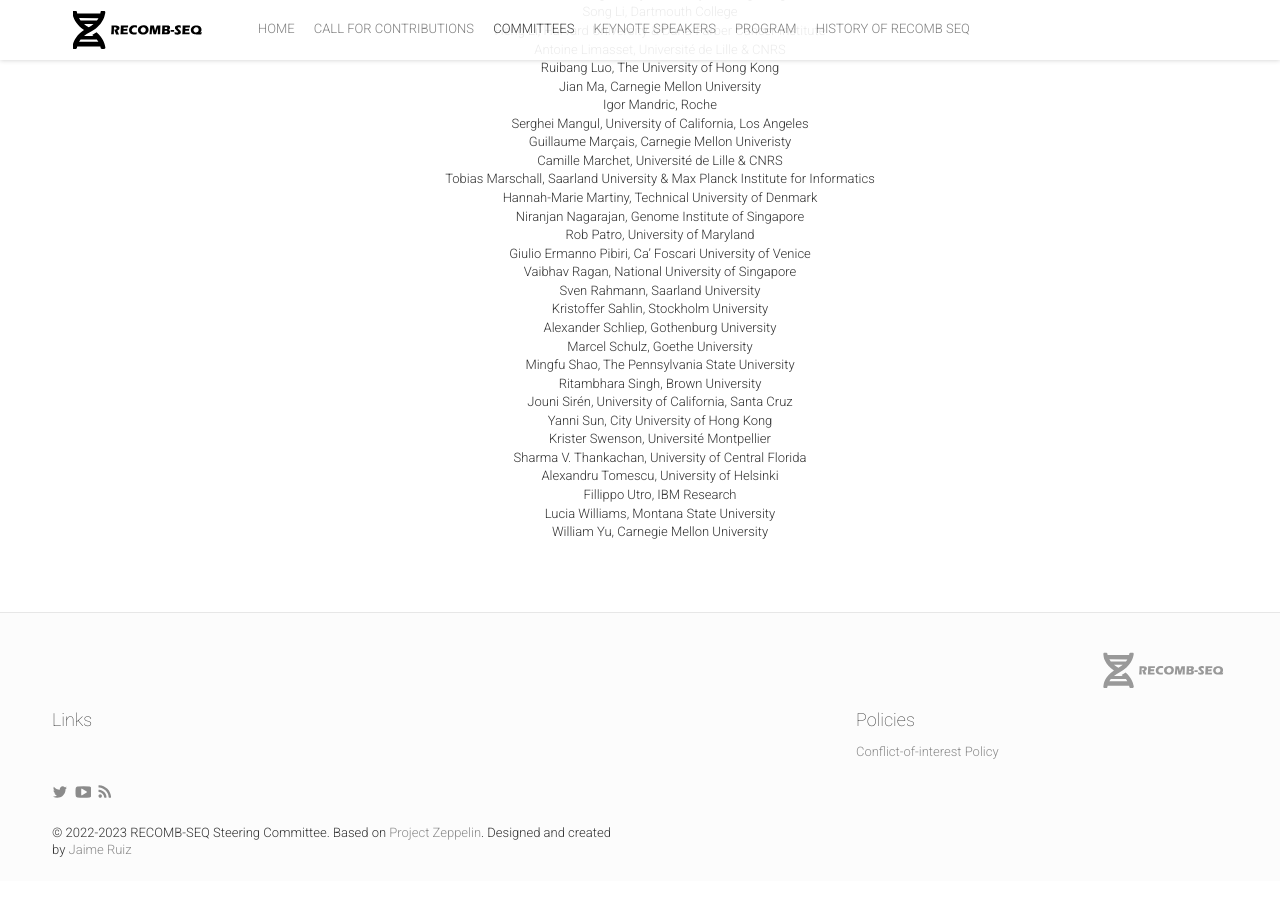
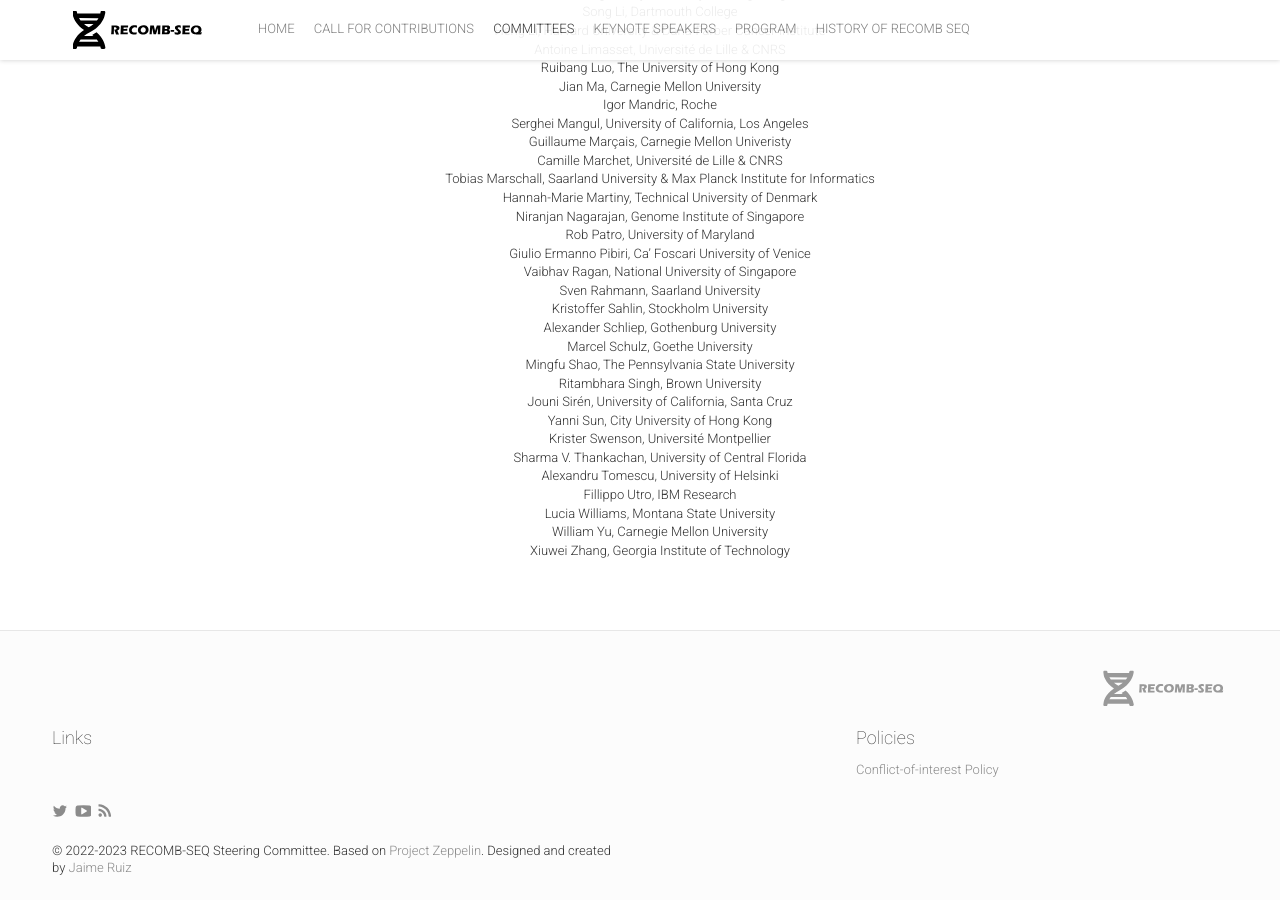
Before and after one commit to recomb-seq/recomb-seq.github.io, a Jekyll site: the page built from team.html, in a window 1280 px wide and 900 px high, scrolled down 2226 px. Built offline with Jekyll 4.4.1, drawn with Linux system fonts in a browser that asks for light colours; nearby versions of some CDN libraries; comment, search, counter and statistics services are not loaded.

Commit message:
update pc

```diff
--- a/_data/pc.yml
+++ b/_data/pc.yml
@@ -321,3 +321,9 @@
   name: "William"
   surname: "Yu"
   company: "Carnegie Mellon University"
+
+-
+  id: pc55
+  name: "Xiuwei"
+  surname: "Zhang"
+  company: "Georgia Institute of Technology"
```
